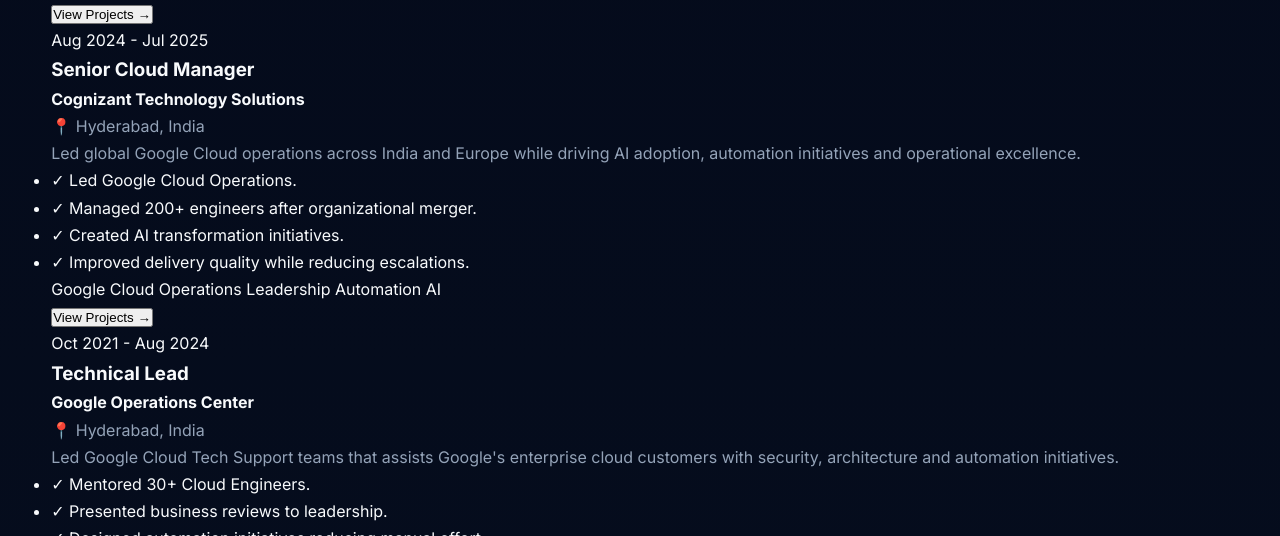
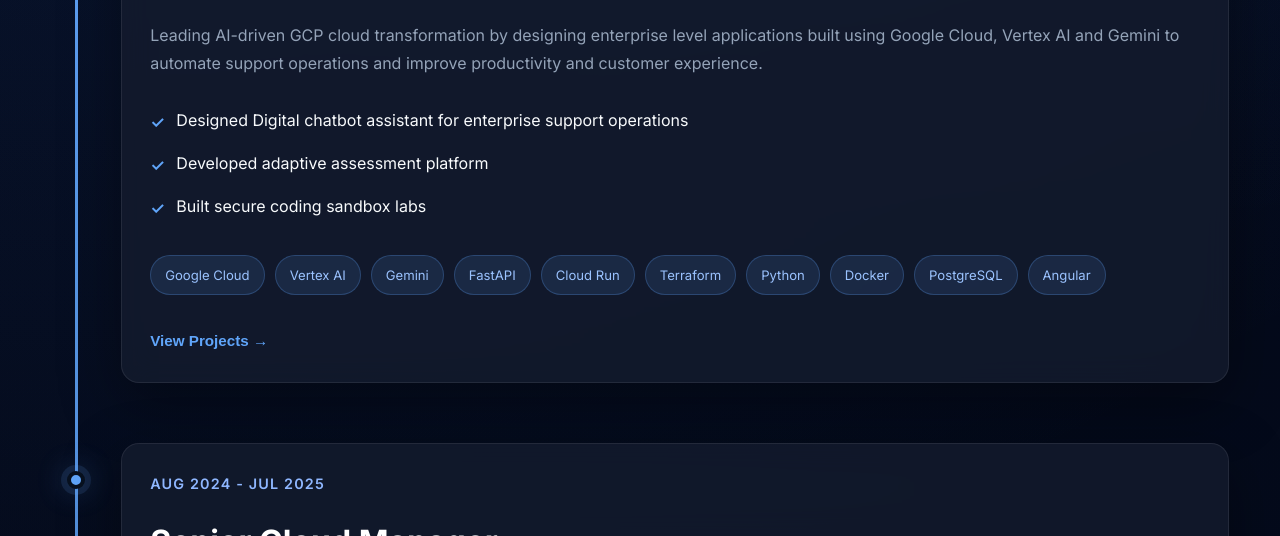
Before and after one commit to meeturglider/meeturglider.github.io, a plain HTML site: page index.html in a window 1280 px wide. Shown: the part 2264-2800 px from the top of the page. Drawn offline with Linux system fonts and the light colour scheme.

Commit message:
included css for timeline

```diff
--- /dev/null
+++ b/css/timeline.css
@@ -0,0 +1,232 @@
+/* =======================================================
+   CAREER JOURNEY
+======================================================= */
+
+#timeline {
+    position: relative;
+    margin-top: 4rem;
+    padding-left: 70px;
+}
+
+#timeline::before {
+    content: "";
+    position: absolute;
+    left: 24px;
+    top: 0;
+    bottom: 0;
+    width: 3px;
+    background: linear-gradient(
+        to bottom,
+        #60a5fa,
+        rgba(96,165,250,.15)
+    );
+}
+
+.timeline-card {
+    position: relative;
+    margin-bottom: 60px;
+}
+
+.timeline-node {
+    position: absolute;
+    left: -70px;
+    top: 28px;
+    width: 50px;
+    display: flex;
+    justify-content: center;
+}
+
+.timeline-dot {
+    width: 18px;
+    height: 18px;
+    border-radius: 50%;
+    background: #60a5fa;
+    border: 4px solid #08111f;
+    box-shadow:
+        0 0 0 6px rgba(96,165,250,.12),
+        0 0 30px rgba(96,165,250,.45);
+}
+
+.timeline-line {
+    display: none;
+}
+
+.timeline-content {
+
+    background: rgba(20,27,46,.82);
+
+    border: 1px solid rgba(255,255,255,.08);
+
+    border-radius: 18px;
+
+    padding: 28px;
+
+    backdrop-filter: blur(14px);
+
+    transition: .35s;
+
+    box-shadow:
+        0 20px 60px rgba(0,0,0,.35);
+}
+
+.timeline-content:hover{
+
+    transform:translateY(-8px);
+
+    border-color:#60a5fa;
+
+    box-shadow:
+        0 25px 80px rgba(59,130,246,.18);
+}
+
+.timeline-top{
+
+    display:flex;
+
+    justify-content:space-between;
+
+    align-items:center;
+
+    margin-bottom:18px;
+}
+
+.timeline-year{
+
+    font-size:.9rem;
+
+    color:#8fb7ff;
+
+    font-weight:600;
+
+    letter-spacing:.08em;
+
+    text-transform:uppercase;
+}
+
+.current-badge{
+
+    background:#2563eb;
+
+    color:white;
+
+    padding:6px 12px;
+
+    border-radius:999px;
+
+    font-size:.75rem;
+
+    font-weight:700;
+
+    letter-spacing:.08em;
+}
+
+.timeline-role{
+
+    font-size:2rem;
+
+    margin-bottom:.4rem;
+
+    color:white;
+}
+
+.timeline-company{
+
+    font-size:1.2rem;
+
+    color:#6ea8ff;
+
+    margin-bottom:.6rem;
+}
+
+.timeline-location{
+
+    color:#94a3b8;
+
+    margin-bottom:1.5rem;
+}
+
+.timeline-impact{
+
+    line-height:1.8;
+
+    color:#d5ddeb;
+
+    margin-bottom:1.8rem;
+}
+
+.timeline-highlights{
+
+    list-style:none;
+
+    padding:0;
+
+    margin:0 0 2rem;
+}
+
+.timeline-highlights li{
+
+    display:flex;
+
+    gap:12px;
+
+    margin-bottom:14px;
+
+    align-items:flex-start;
+}
+
+.highlight-icon{
+
+    color:#60a5fa;
+
+    font-weight:bold;
+
+    margin-top:2px;
+}
+
+.timeline-tech{
+
+    display:flex;
+
+    flex-wrap:wrap;
+
+    gap:10px;
+
+    margin-bottom:2rem;
+}
+
+.tech-pill{
+
+    background:rgba(96,165,250,.12);
+
+    border:1px solid rgba(96,165,250,.25);
+
+    color:#9bc3ff;
+
+    padding:8px 14px;
+
+    border-radius:999px;
+
+    font-size:.82rem;
+}
+
+.project-button{
+
+    background:none;
+
+    border:none;
+
+    color:#60a5fa;
+
+    cursor:pointer;
+
+    font-weight:600;
+
+    font-size:.95rem;
+
+    transition:.3s;
+}
+
+.project-button:hover{
+
+    transform:translateX(6px);
+}
--- a/index.html
+++ b/index.html
@@ -12,6 +12,7 @@
         content="Building cloud platforms through Platform Engineering, Automation and AI.">
 
     <link rel="stylesheet" href="css/styles.css">
+    <link rel="stylesheet" href="css/timeline.css">
 
 </head>
 
```
